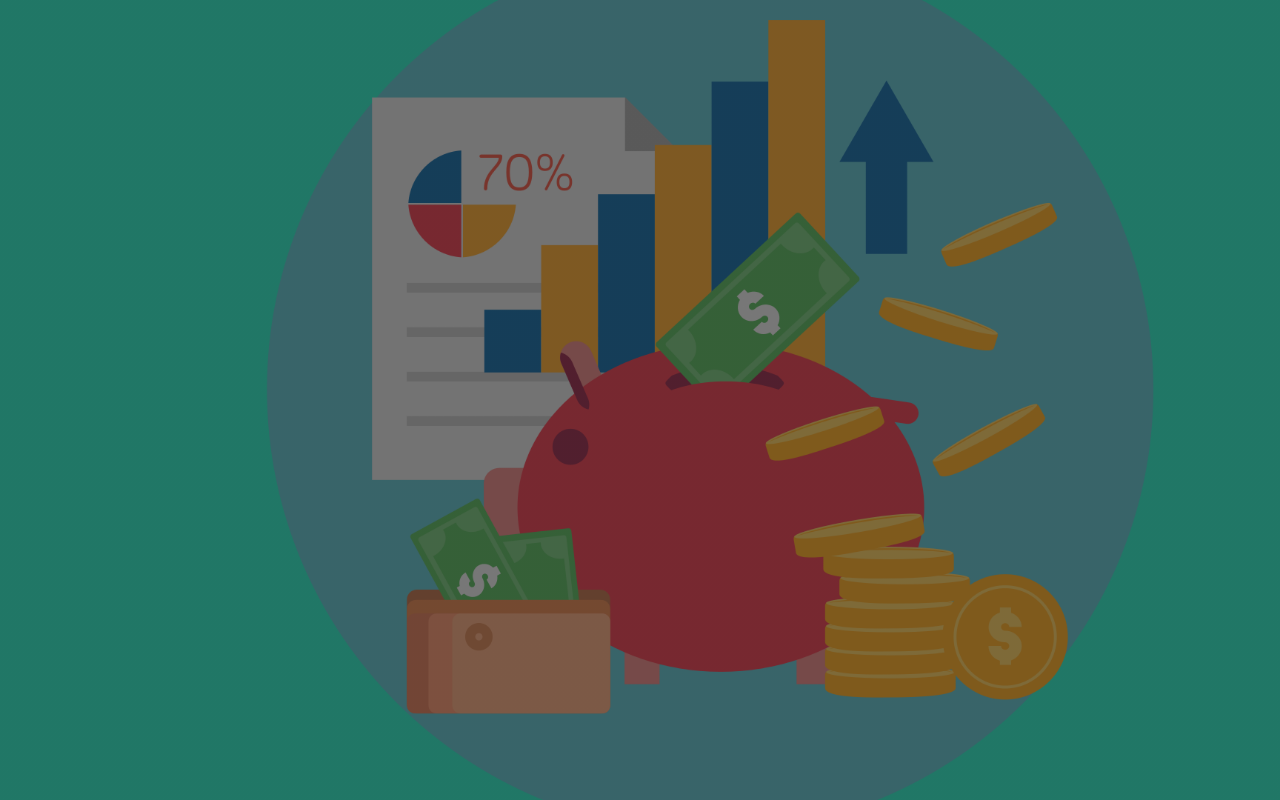
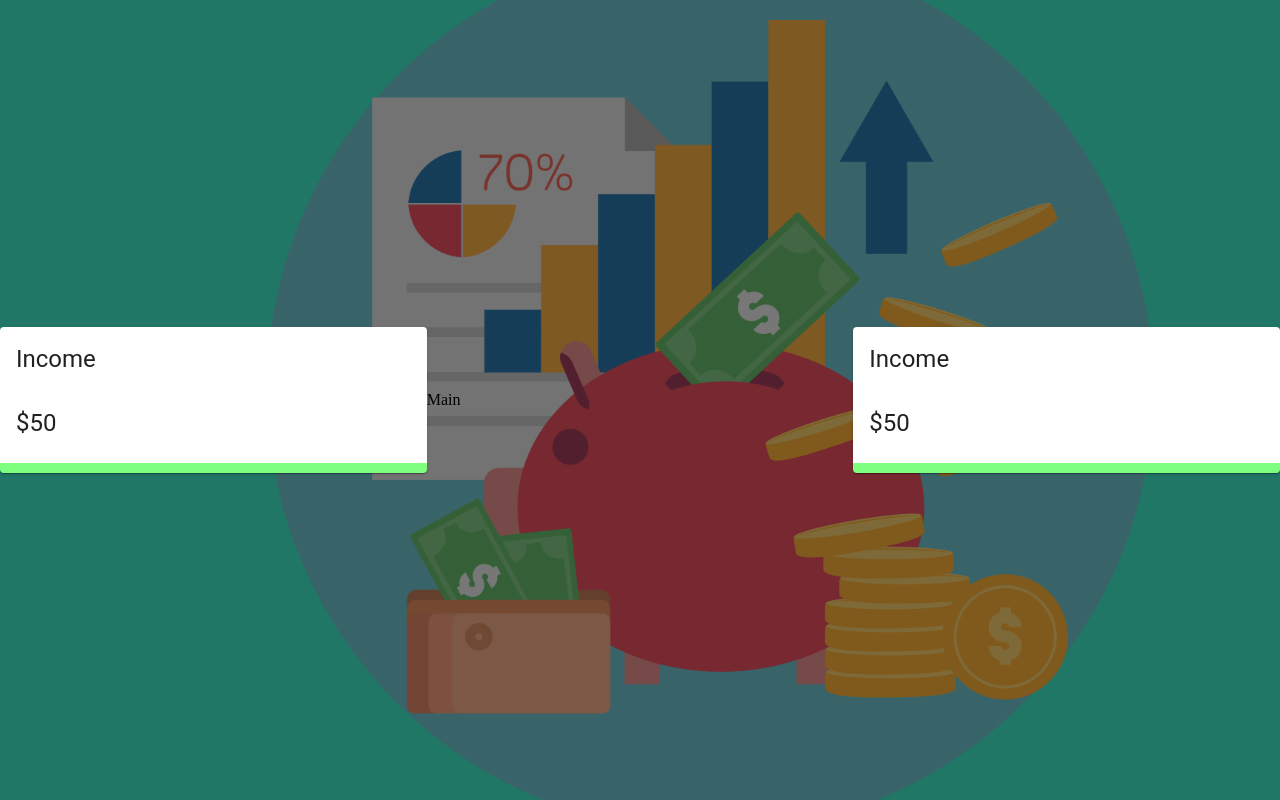
Before and after one commit to EhsanSaraee/expense-tracker-2, a React (Create React App) app: page / in a window 1280 px wide. Built offline with nearby package versions, Linux system fonts and the light colour scheme.

Commit message:
adding details component

```diff
--- a/public/index.html
+++ b/public/index.html
@@ -4,6 +4,7 @@
       <meta charset="UTF-8" />
       <meta http-equiv="X-UA-Compatible" content="IE=edge" />
       <meta name="viewport" content="width=device-width, initial-scale=1.0" />
+      <link rel="icon" href="./favicon.png" />
       <title>Expense Tracker 2</title>
    </head>
    <body>
--- a/src/App.jsx
+++ b/src/App.jsx
@@ -1,5 +1,26 @@
+import { Grid } from '@material-ui/core';
+import Details from './components/Details/Details';
+
 const App = () => {
-   return <></>;
+   return (
+      <Grid
+         container
+         spacing={0}
+         alignItems="center"
+         justifyContent="center"
+         style={{ height: '100vh' }}
+      >
+         <Grid item xs={12} sm={4}>
+            <Details />
+         </Grid>
+         <Grid item xs={12} sm={4}>
+            Main
+         </Grid>
+         <Grid item xs={12} sm={4}>
+            <Details />
+         </Grid>
+      </Grid>
+   );
 };
 
 export default App;
--- /dev/null
+++ b/src/components/Details/Details.jsx
@@ -0,0 +1,19 @@
+import { Card, CardHeader, Typography, CardContent } from '@material-ui/core';
+// import { Doughnut } from 'react-chartjs-2';
+import useStyles from './styles';
+
+const Details = () => {
+   const mui = useStyles();
+
+   return (
+      <Card className={mui.income}>
+         <CardHeader title="Income" />
+         <CardContent>
+            <Typography variant="h5">$50</Typography>
+            {/* <Doughnut data="DATA" /> */}
+         </CardContent>
+      </Card>
+   );
+};
+
+export default Details;
--- /dev/null
+++ b/src/components/Details/styles.js
@@ -0,0 +1,10 @@
+import { makeStyles } from '@material-ui/core';
+
+export default makeStyles(() => ({
+   income: {
+      borderBottom: '10px solid rgba(0, 255, 0, 0.5)',
+   },
+   expense: {
+      borderBottom: '10px solid rgba(255, 0, 0, 0.5)',
+   },
+}));
```
Also changed, not shown: public/favicon.png (added).
